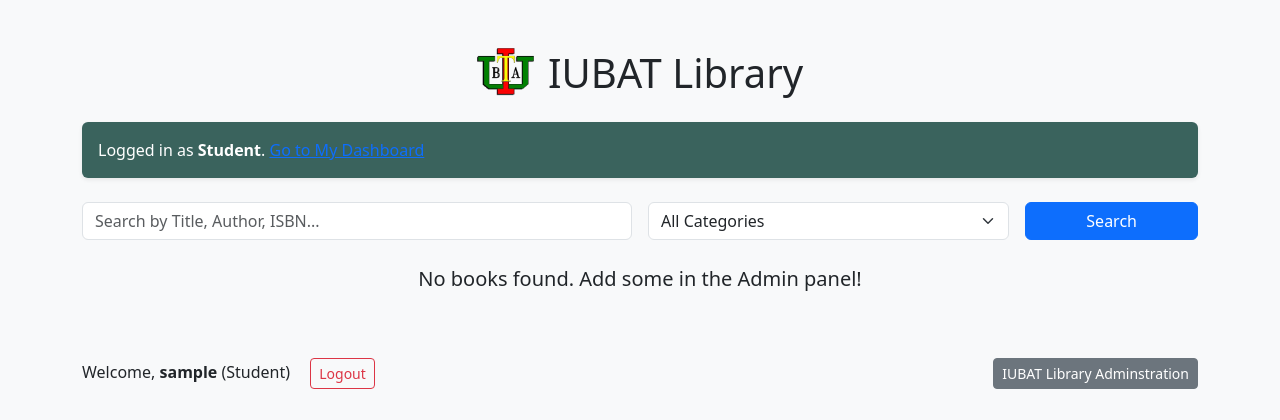
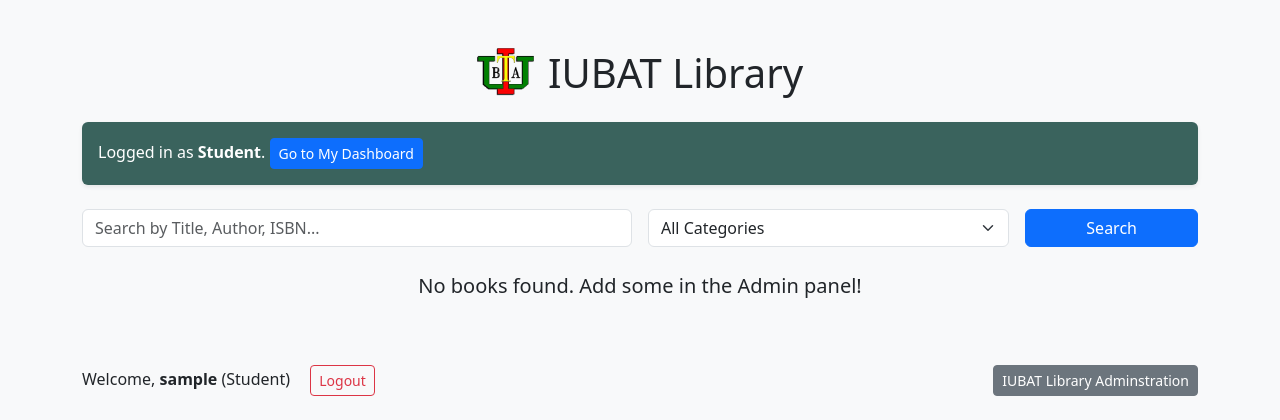
Before and after one commit to Shamsun-Nahar-Nitu/iubat-library-management, a Django app: page / in a window 1280 px wide. Shown: the top 420 px of the page. Run offline with Django 5.2, Linux system fonts and the light colour scheme; the visitor is signed in with stand-in values (Sample User, id 1); data that the repository does not hold is empty.

Commit message:
panel view

```diff
--- a/templates/books/home.html
+++ b/templates/books/home.html
@@ -33,7 +33,7 @@
                 Logged in as <strong>{{ request.user.get_role_display }}</strong>.
 
                 {% if request.user.role == 'student' or request.user.role == 'faculty' %}
-                    <a href="{% url 'dashboard' %}">Go to My Dashboard</a>
+                    <a href="{% url 'dashboard' %}" class="btn btn-primary btn-sm" >Go to My Dashboard</a>
                 {% endif %}
 
                 {% if request.user.role == 'librarian' %}
```
